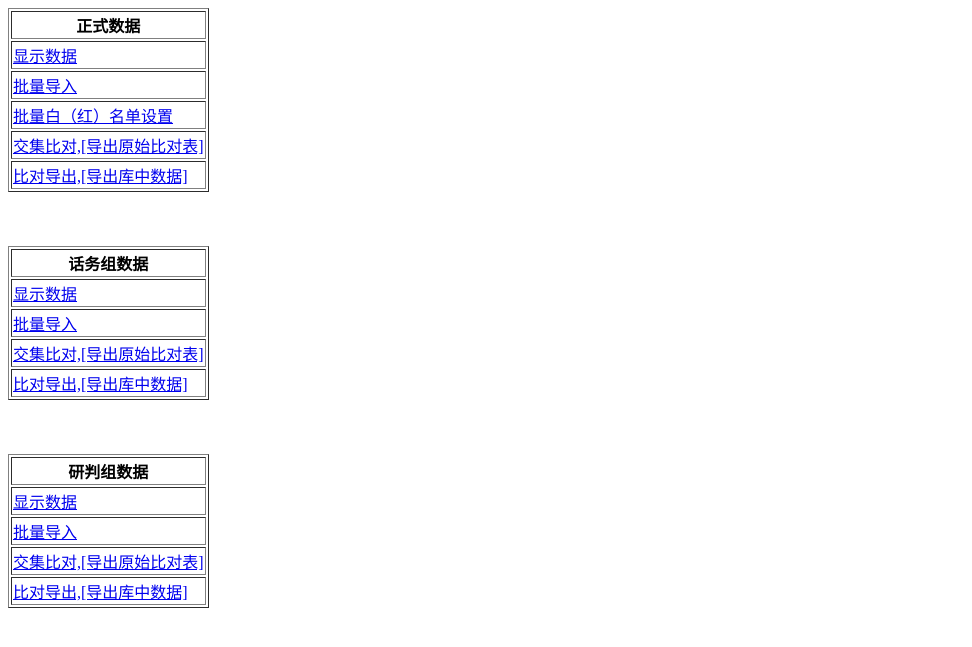
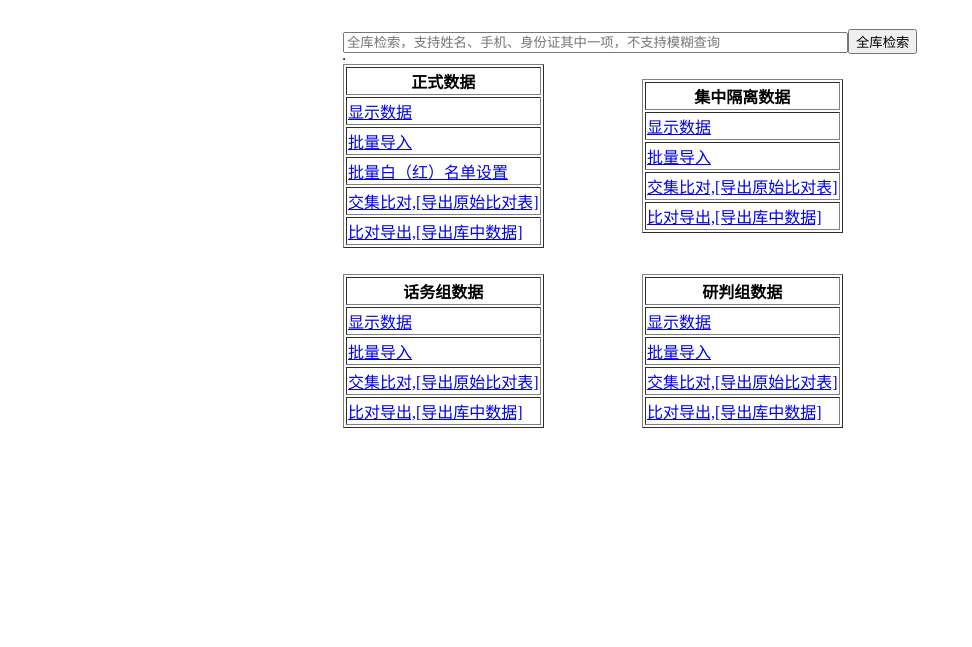
Before and after one commit to mzhh475/yqry, a Django app: page / in a window 1280 px wide. Shown: the top 647 px of the page, without its empty margins (0-972 px from the left). Run offline with Django 3.2, Linux system fonts and the light colour scheme.

```diff
--- a/templates/index.html
+++ b/templates/index.html
@@ -1,50 +1,151 @@
 <!DOCTYPE html>
 <html lang="zh">
+{% load static %}
 <head>
     <meta charset="UTF-8">
     <title>镇海疫情人员数据库-首页</title>
+    <script type='text/javascript' src="{% static 'js/jquery-3.4.1.min.js' %}"></script>
+    <script>
+        $(function(){
+         $("#submit").click(function(){
+            $("#search_result_table").html('');
+            var search_value=$("#search_value").val();
+            $("#search_value").val("");
+            var csrfmiddlewaretoken=$("input[name='csrfmiddlewaretoken']").val();
+
+            if (search_value!=''){
+                $.post("/search_all",{"search_value":search_value,"csrfmiddlewaretoken":csrfmiddlewaretoken},function(data){
+                    $("#search_result_table").append("<tr><th>手机</th><th>姓名</th><th>身份证</th><th>数据库</th><th>来源</th></tr>");
+
+                   $.each(data['back_data_list'],function(i,val){ //两个参数，第一个参数表示遍历的数组的下标，第二个参数表示下标对应的值
+
+                        $("#search_result_table").append("<tr><td>"+val['phone_no']+"</td><td>"+val['name']+"</td><td>"+val['sfzh']+"</td><td>"+val['form_ku']+"</td><td>"+val['from_source']+"</td></tr>");
+                        }
+                        );
+                },"json");
+            }else{
+                alert('输入不能为空');
+            }
+
+
+         });
+
+        });
+
+
+
+    </script>
+
+
 </head>
 <body>
-<table border="1">
-    <tr><th>正式数据</th></tr>
-    <tr><td><a href="/yqdx_list?page=1&size=100">显示数据</a></td></tr>
-    <tr><td><a href="/dx_import" target="_blank">批量导入</a></td></tr>
-    <tr><td><a href="/white_red_list_set" target="_blank">批量白（红）名单设置</a></td></tr>
-<!--    <tr><td><a href="/back_date_whitelist" target="_blank">返回日期批量设置白名单</a></td></tr>-->
-    <tr><td><a href="/jjbd" target="_blank">交集比对,[导出原始比对表]</a></td></tr>
-    <tr><td><a href="/bddc" target="_blank">比对导出,[导出库中数据]</a></td></tr>
+<br>
+<div align="center">
+    <table width="600px;">
+        <tr><td colspan="2">
+        <input size="60" name="search_value" id="search_value" placeholder="全库检索，支持姓名、手机、身份证其中一项，不支持模糊查询"><input type="button" value="全库检索" id="submit">
+         {% csrf_token %}
+        </td> </tr>
+        <tr><td colspan="2">
+            <table id="search_result_table" border="1">
 
-</table>
+            </table>
+
+        </td></tr>
+        <tr><td>
+            <table border="1" style="float:left;">
+                <tr>
+                    <th>正式数据</th>
+                </tr>
+                <tr>
+                    <td><a href="/yqdx_list?page=1&size=100">显示数据</a></td>
+                </tr>
+                <tr>
+                    <td><a href="/dx_import" target="_blank">批量导入</a></td>
+                </tr>
+                <tr>
+                    <td><a href="/white_red_list_set" target="_blank">批量白（红）名单设置</a></td>
+                </tr>
+                <!--    <tr><td><a href="/back_date_whitelist" target="_blank">返回日期批量设置白名单</a></td></tr>-->
+                <tr>
+                    <td><a href="/jjbd" target="_blank">交集比对,[导出原始比对表]</a></td>
+                </tr>
+                <tr>
+                    <td><a href="/bddc" target="_blank">比对导出,[导出库中数据]</a></td>
+                </tr>
+
+            </table>
+        </td><td>
+            <table border="1" style="float:left;">
+                <tr>
+                    <th>集中隔离数据</th>
+                </tr>
+                <tr>
+                    <td><a href="/yqdx_list_glz?page=1&size=100">显示数据</a></td>
+                </tr>
+                <tr>
+                    <td><a href="/muban_upload_glz" target="_blank">批量导入</a></td>
+                </tr>
+                <tr>
+                    <td><a href="/jjbd_glz" target="_blank">交集比对,[导出原始比对表]</a></td>
+                </tr>
+                <tr>
+                    <td><a href="/bddc_glz" target="_blank">比对导出,[导出库中数据]</a></td>
+                </tr>
+            </table>
+        </td></tr>
+        <tr><td>&nbsp;</td><td></td></tr>
+        <tr>
+            <td>
+                <table border="1">
+                    <tr>
+                        <th>话务组数据</th>
+                    </tr>
+                    <tr>
+                        <td><a href="/yqdx_list_hwz?page=1&size=100">显示数据</a></td>
+                    </tr>
+                    <tr>
+                        <td><a href="/dx_import_hwz" target="_blank">批量导入</a></td>
+                    </tr>
+
+                    <!--    <tr><td><a href="/back_date_whitelist" target="_blank">返回日期批量设置白名单</a></td></tr>-->
+                    <tr>
+                        <td><a href="/jjbd_hwz" target="_blank">交集比对,[导出原始比对表]</a></td>
+                    </tr>
+                    <tr>
+                        <td><a href="/bddc_hwz" target="_blank">比对导出,[导出库中数据]</a></td>
+                    </tr>
+
+                </table>
+            </td>
+            <td>
+                <table border="1">
+                    <tr>
+                        <th>研判组数据</th>
+                    </tr>
+                    <tr>
+                        <td><a href="/yqdx_list_ypz?page=1&size=100">显示数据</a></td>
+                    </tr>
+                    <tr>
+                        <td><a href="/dx_import_ypz" target="_blank">批量导入</a></td>
+                    </tr>
+
+                    <!--    <tr><td><a href="/back_date_whitelist" target="_blank">返回日期批量设置白名单</a></td></tr>-->
+                    <tr>
+                        <td><a href="/jjbd_ypz" target="_blank">交集比对,[导出原始比对表]</a></td>
+                    </tr>
+                    <tr>
+                        <td><a href="/bddc_ypz" target="_blank">比对导出,[导出库中数据]</a></td>
+                    </tr>
+
+                </table>
 
 
-<br>
-<br>
-<br>
-<table border="1">
-    <tr><th>话务组数据</th></tr>
-    <tr><td><a href="/yqdx_list_hwz?page=1&size=100">显示数据</a></td></tr>
-    <tr><td><a href="/dx_import_hwz" target="_blank">批量导入</a></td></tr>
+            </td></tr>
 
-<!--    <tr><td><a href="/back_date_whitelist" target="_blank">返回日期批量设置白名单</a></td></tr>-->
-    <tr><td><a href="/jjbd_hwz" target="_blank">交集比对,[导出原始比对表]</a></td></tr>
-    <tr><td><a href="/bddc_hwz" target="_blank">比对导出,[导出库中数据]</a></td></tr>
+    </table>
 
-</table>
+</div>
+</body>
 
-
-<br>
-<br>
-<br>
-<table border="1">
-    <tr><th>研判组数据</th></tr>
-    <tr><td><a href="/yqdx_list_ypz?page=1&size=100">显示数据</a></td></tr>
-    <tr><td><a href="/dx_import_ypz" target="_blank">批量导入</a></td></tr>
-
-<!--    <tr><td><a href="/back_date_whitelist" target="_blank">返回日期批量设置白名单</a></td></tr>-->
-    <tr><td><a href="/jjbd_ypz" target="_blank">交集比对,[导出原始比对表]</a></td></tr>
-    <tr><td><a href="/bddc_ypz" target="_blank">比对导出,[导出库中数据]</a></td></tr>
-
-</table>
-
-</body>
 </html>
```
